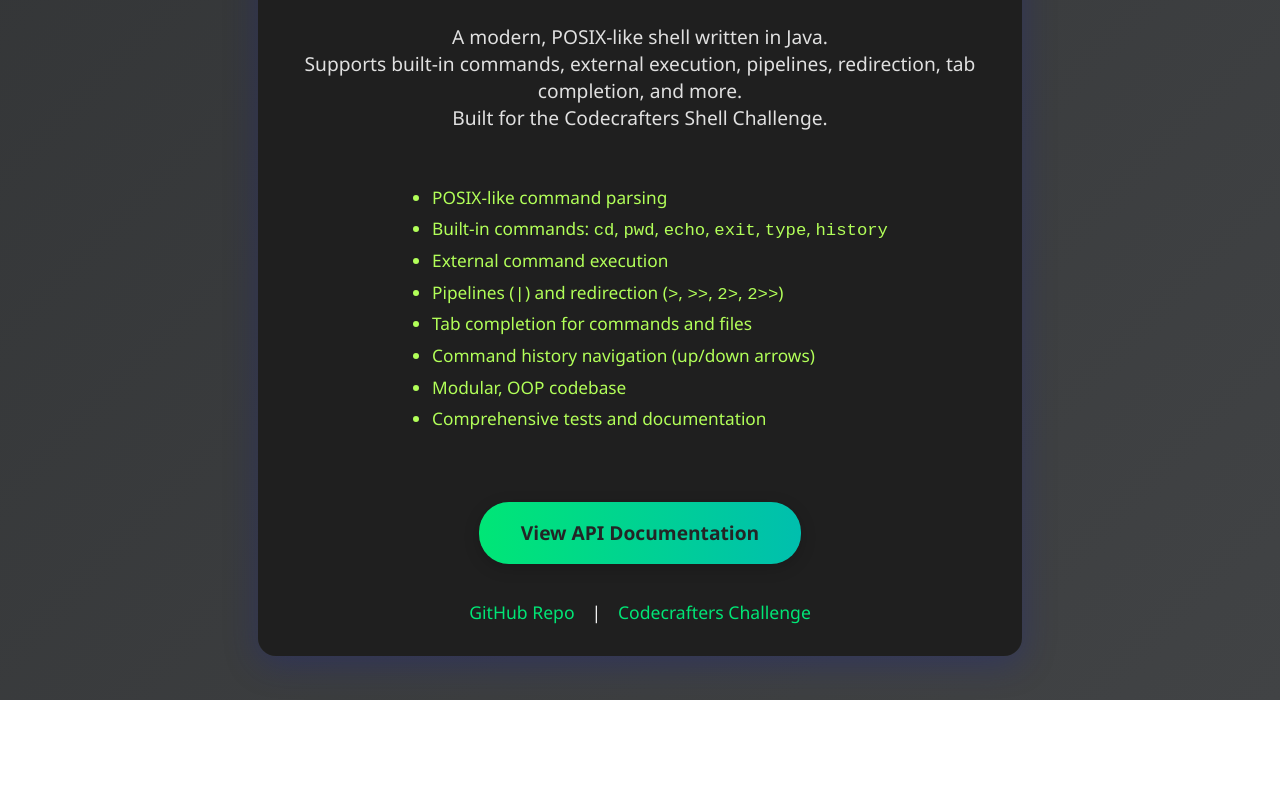
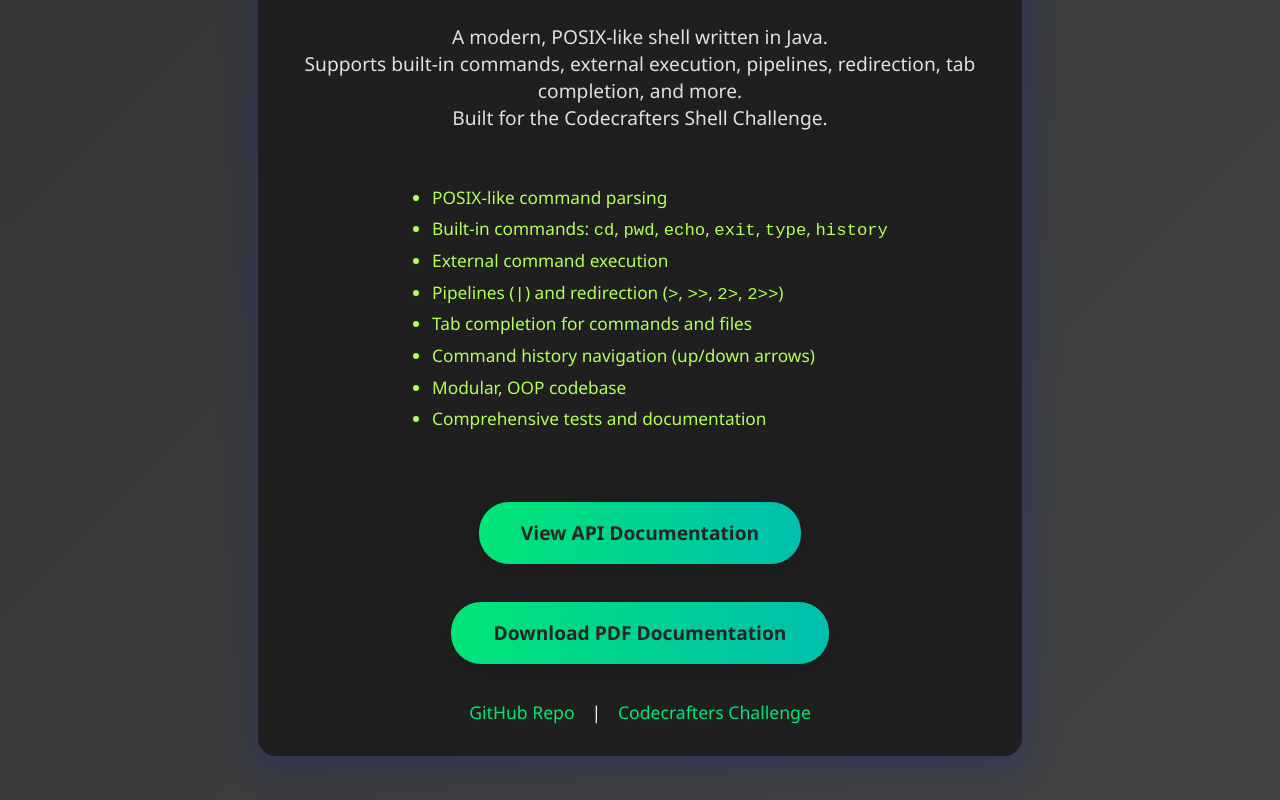
Before and after one commit to 10adnan75/shell, a plain HTML site: page index.html in a window 1280 px wide. Shown: the part 2830-3630 px from the top of the page. Before the commit the page ends 3530 px from the top, so only its background shows below. Drawn offline with Linux system fonts and the light colour scheme.

Commit message:
update site

```diff
--- a/index.html
+++ b/index.html
@@ -145,6 +145,7 @@
       <li>Comprehensive tests and documentation</li>
     </ul>
     <a class="cta-btn" href="api/" target="_blank">View API Documentation</a>
+    <a class="cta-btn" href="PROJECT_DOCUMENTATION.pdf" target="_blank">Download PDF Documentation</a>
     <div class="links">
       <a href="https://github.com/10adnan75/shell" target="_blank">GitHub Repo</a> |
       <a href="https://app.codecrafters.io/courses/shell/overview" target="_blank">Codecrafters Challenge</a>
```
